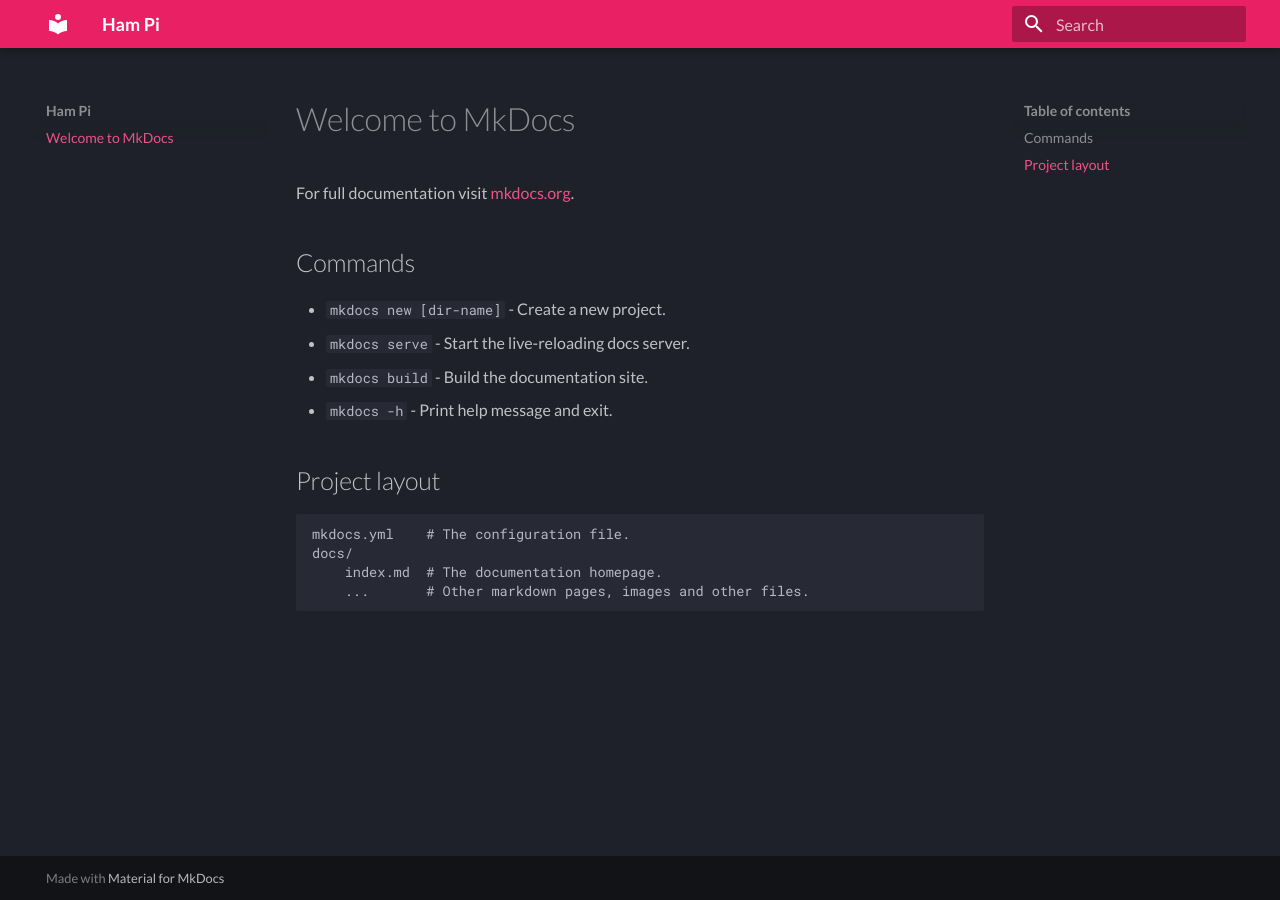
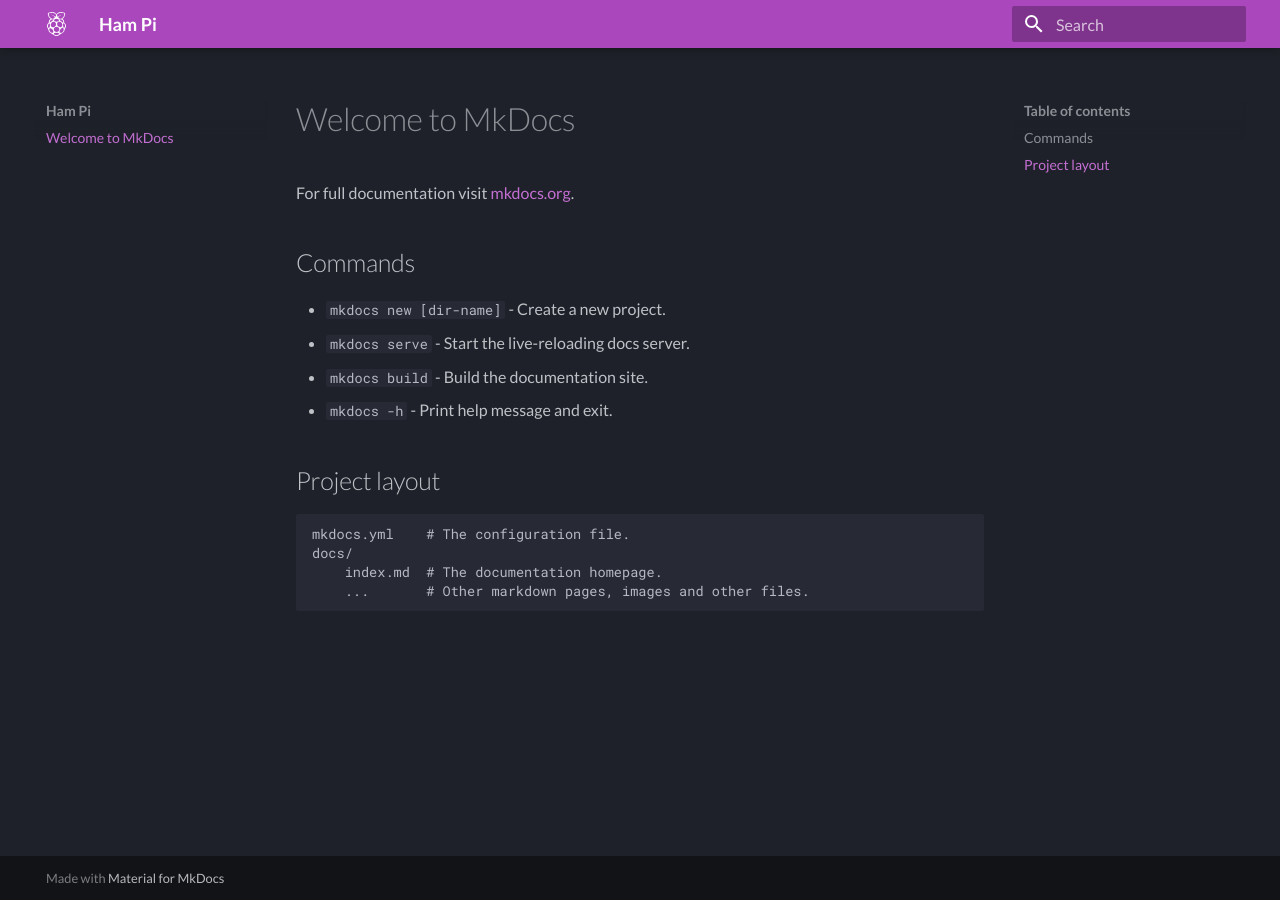
Before and after one commit to njsmithfm/ham-radio-docs, an MkDocs documentation site: the page built from docs/index.md, in a window 1280 px wide. Built offline with MkDocs 1.6.1 and Material for MkDocs 9.7.7, drawn with Linux system fonts in a browser that asks for light colours.

Commit message:
feat: update colors

```diff
--- a/mkdocs.yml
+++ b/mkdocs.yml
@@ -7,5 +7,8 @@ theme:
     code: Roboto Mono
   palette:
     scheme: slate
-    primary: pink
+    primary: purple
     accent: green
+
+  icon:
+    logo: fontawesome/brands/raspberry-pi
```
